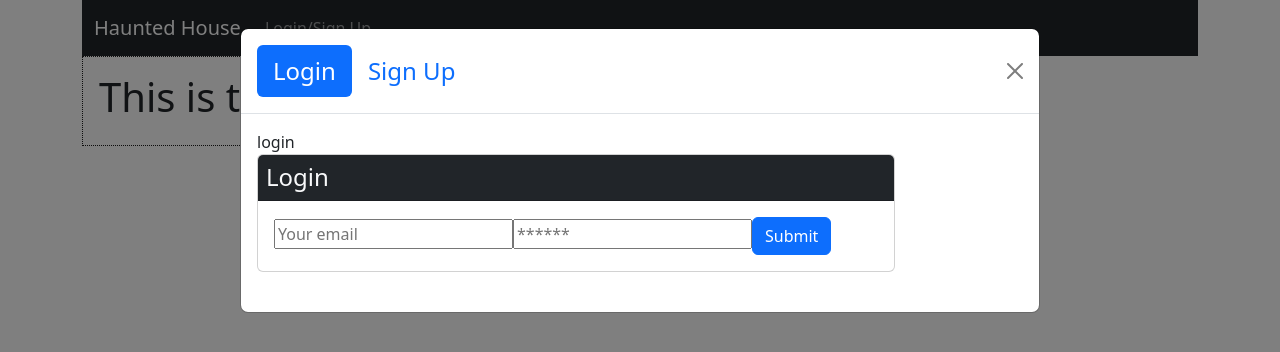
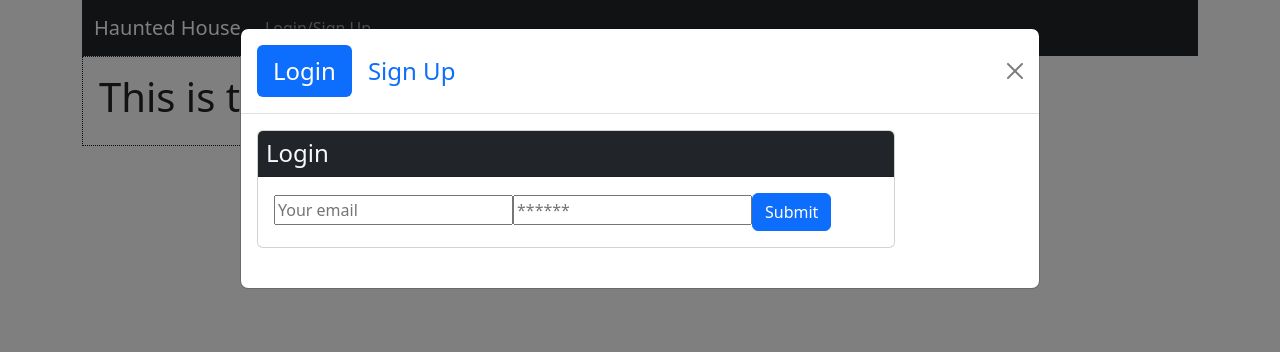
Before and after one commit to jmruiz96/Full-Moon-Manor, a React (Create React App) app in the folder client/: page / in a window 1280 px wide. Both pictures are taken after a click on the button "Login/Sign Up". Shown: the top 352 px of the page. Built offline with nearby package versions, Linux system fonts and the light colour scheme.

Commit message:
got rid of the extra login/signup text and added color to the buttons

```diff
--- a/client/src/components/Header/Header.js
+++ b/client/src/components/Header/Header.js
@@ -60,10 +60,10 @@ const AppNavbar = () => {
             </Modal.Header>
             <Modal.Body>
               <Tab.Content>
-                <Tab.Pane eventKey='login'>login
+                <Tab.Pane eventKey='login'>
                   <Login handleModalClose={() => setShowModal(false)} />
                 </Tab.Pane>
-                <Tab.Pane eventKey='signup'>signup
+                <Tab.Pane eventKey='signup'>
                   <Signup handleModalClose={() => setShowModal(false)} />
                 </Tab.Pane>
               </Tab.Content>
--- a/client/src/components/UserResponseButtons/userresponsebuttons.css
+++ b/client/src/components/UserResponseButtons/userresponsebuttons.css
@@ -0,0 +1,3 @@
+.btn-primary, .btn-primary:hover, .btn-primary:active, .btn-primary:visited {
+    background-color: #8064A2;
+}
```
